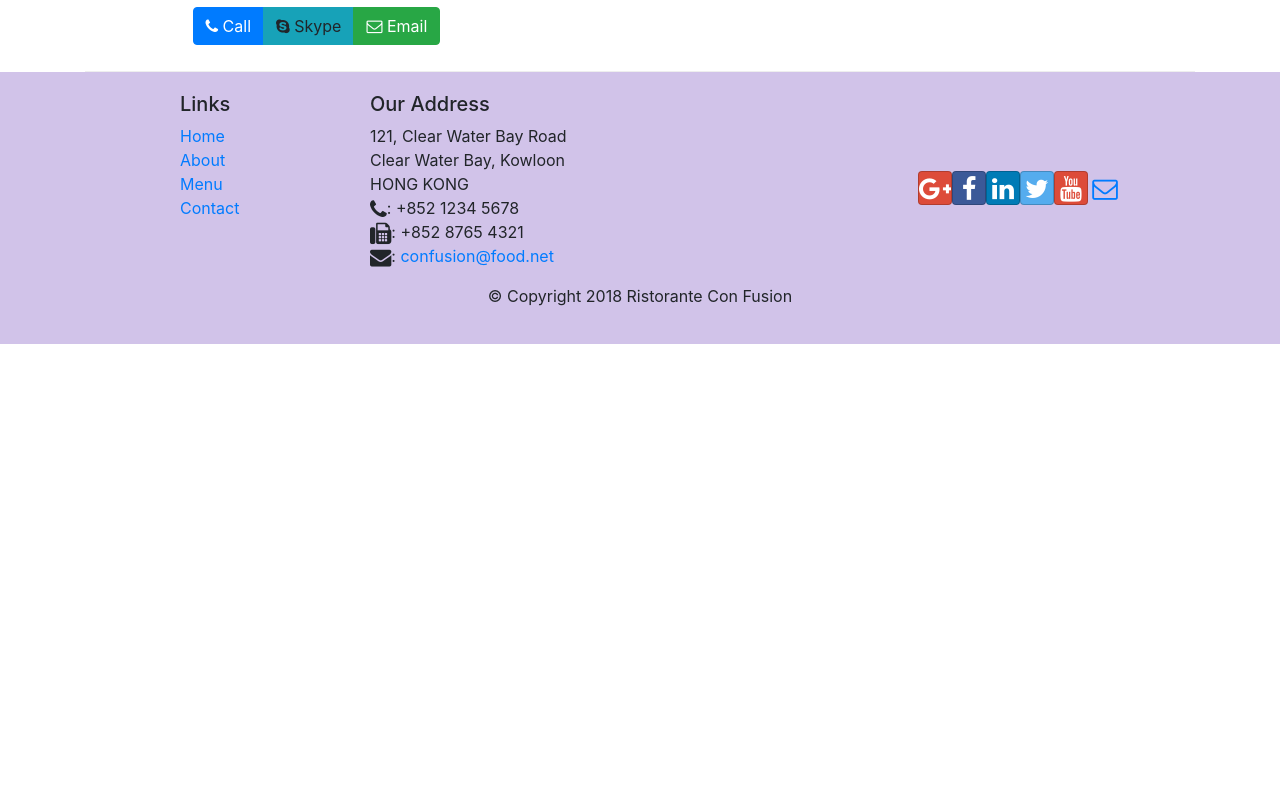
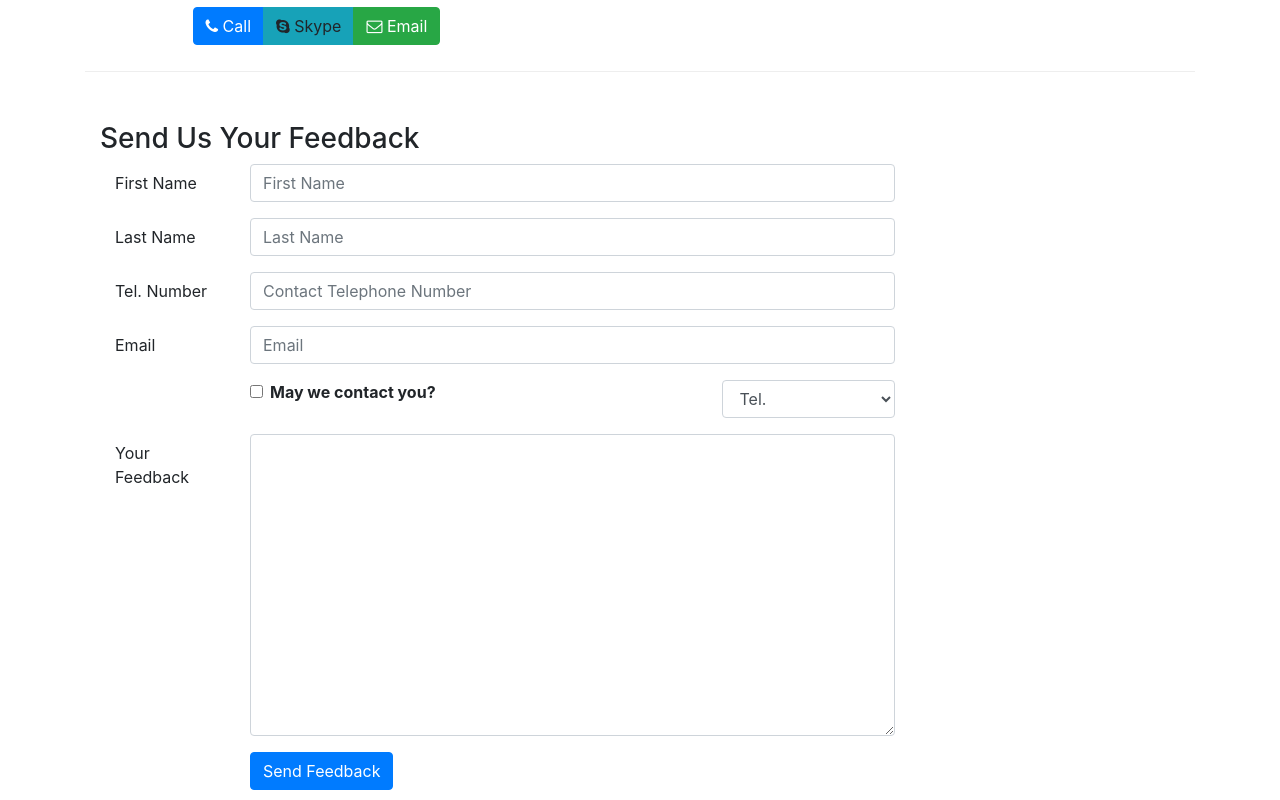
Before and after one commit to kolldavi/fullstack-coursera, a React (Create React App) app in the folder reactCourse/confusion/: page /contactus in a window 1280 px wide. Shown: the part 800-1600 px from the top of the page. Before the commit the page ends 1144 px from the top, so only its background shows below. Built offline with nearby package versions, Linux system fonts and the light colour scheme.

Commit message:
add Controlled Form to contact page

```diff
--- a/reactCourse/confusion/src/components/Contact.js
+++ b/reactCourse/confusion/src/components/Contact.js
@@ -1,7 +1,29 @@
 import React from 'react';
-import { Breadcrumb, BreadcrumbItem } from 'reactstrap';
+import { Breadcrumb, BreadcrumbItem, Button, Form, FormGroup, Label, Input, Col } from 'reactstrap';
 import { Link } from 'react-router-dom';
-function Contact(props) {
+class Contact extends React.Component {
+	state = {
+		firstName: '',
+		lastName: '',
+		telNum: '',
+		email: '',
+		agree: false,
+		contactType: 'Tel.',
+		message: ''
+	};
+	handleInputChange = event => {
+		const target = event.target;
+		const value = target.type === 'checkbox' ? target.checked : target.value;
+		const name = target.name;
+
+		this.setState({ [name]: value });
+	};
+
+	handleSubmit = event => {
+		event.preventDefault();
+		console.log('state' + JSON.stringify(this.state));
+	};
+	render() {
 		return (
 			<div className="container">
 				<Breadcrumb>
@@ -49,8 +71,126 @@
 						</div>
 					</div>
 				</div>
+				<div className="row row-content">
+					<div className="col-12">
+						<h3>Send Us Your Feedback</h3>
+						<div className="col-12 col-md-9">
+							<Form onSubmit={this.handleSubmit}>
+								<FormGroup row>
+									<Label htmlFor="firstName" md={2}>
+										First Name
+									</Label>
+									<Col md={10}>
+										<Input
+											type="text"
+											id="firstName"
+											name="firstName"
+											placeholder="First Name"
+											value={this.state.firstName}
+											onChange={this.handleInputChange}
+										/>
+									</Col>
+								</FormGroup>
+								<FormGroup row>
+									<Label htmlFor="lastName" md={2}>
+										Last Name
+									</Label>
+									<Col md={10}>
+										<Input
+											type="text"
+											id="lastName"
+											name="lastName"
+											placeholder="Last Name"
+											value={this.state.lastName}
+											onChange={this.handleInputChange}
+										/>
+									</Col>
+								</FormGroup>
+								<FormGroup row>
+									<Label htmlFor="telNum" md={2}>
+										Tel. Number
+									</Label>
+									<Col md={10}>
+										<Input
+											type="tel"
+											id="telNum"
+											name="telNum"
+											placeholder="Contact Telephone Number"
+											value={this.state.telNum}
+											onChange={this.handleInputChange}
+										/>
+									</Col>
+								</FormGroup>
+								<FormGroup row>
+									<Label htmlFor="email" md={2}>
+										Email
+									</Label>
+									<Col md={10}>
+										<Input
+											type="email"
+											id="email"
+											name="email"
+											placeholder="Email"
+											value={this.state.email}
+											onChange={this.handleInputChange}
+										/>
+									</Col>
+								</FormGroup>
+								<FormGroup row>
+									<Col md={{ size: 6, offset: 2 }}>
+										<FormGroup check>
+											<Label check>
+												<Input
+													type="checkbox"
+													name="agree"
+													onChange={this.handleInputChange}
+													checked={this.state.agree}
+												/>
+												<strong>May we contact you?</strong>
+											</Label>
+										</FormGroup>
+									</Col>
+									<Col md={{ size: 3, offset: 1 }}>
+										<Input
+											type="select"
+											name="contactType"
+											value={this.state.contactType}
+											onChange={this.handleInputChange}
+										>
+											<option>Tel.</option>
+											<option>Email</option>
+										</Input>
+									</Col>
+								</FormGroup>
+								<FormGroup row>
+									<Label htmlFor="feedback" md={2}>
+										Your Feedback
+									</Label>
+									<Col md={10}>
+										<Input
+											type="textarea"
+											id="message"
+											name="message"
+											rows="12"
+											value={this.state.message}
+											onChange={this.handleInputChange}
+										/>
+									</Col>
+								</FormGroup>
+								<FormGroup row>
+									<Col md={{ size: 10, offset: 2 }}>
+										<Button type="submit" color="primary">
+											Send Feedback
+										</Button>
+									</Col>
+								</FormGroup>
+							</Form>
+						</div>
+					</div>
+				</div>
 			</div>
 		);
 	}
+}
 
 export default Contact;
```
Lines whose indentation alone changed are shown as unchanged.
